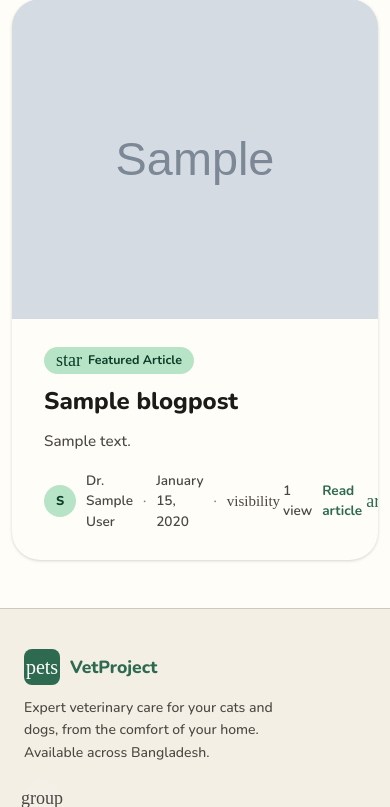
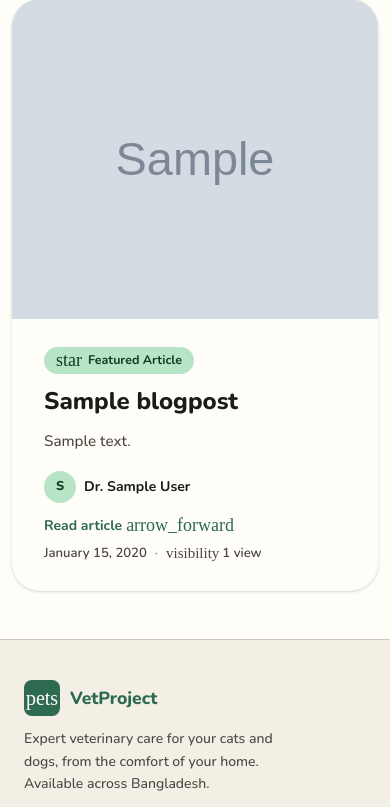
Before and after one commit to mahadi-ibne-bakar/vetproject, a Django app: page /blog/ in a window 390 px wide. Shown: the part 181-988 px from the top of the page. Run offline with Django 5.2, Linux system fonts and the light colour scheme; tables that the repository leaves empty hold one stand-in row (values such as "Sample post"); grey boxes marked "Sample" are stand-in pictures; style sheets or scripts are compiled from the project's sources; some libraries are stand-ins or nearby versions; some web fonts are replaced.

Commit message:
Fixed blog card mobile layout issue

```diff
--- a/templates/base.html
+++ b/templates/base.html
@@ -578,6 +578,12 @@
             .footer-copyright {
                 flex-direction: column;
                 gap: 2px;
+            }
+        }
+
+        @media (max-width: 600px) {
+            .blog-grid {
+                grid-template-columns: 1fr !important;
             }
         }
 
--- a/templates/public/blog_list.html
+++ b/templates/public/blog_list.html
@@ -57,9 +57,12 @@
                            font-weight:500; line-height:1.7; margin:0 0 16px;">
                     {{ featured.content|truncatechars:200 }}
                 </p>
-                <div style="display:flex; align-items:center; gap:10px;
-                            font-size:0.85rem; font-weight:600;
-                            color:var(--md-on-surface-variant);">
+                <div style="margin-top:16px;">
+                    <!-- Row 1: Author + Read article -->
+                    <div style="display:flex; align-items:center;
+                                justify-content:space-between; gap:12px;
+                                margin-bottom:8px; flex-wrap:wrap;">
+                        <div style="display:flex; align-items:center; gap:8px; flex-shrink:0;">
                             <div style="width:32px; height:32px;
                                         border-radius:var(--md-shape-full);
                                         background:var(--md-primary-container);
@@ -69,19 +72,33 @@
                                         font-size:0.8rem; flex-shrink:0;">
                                 {{ featured.author.first_name|first|upper }}
                             </div>
+                            <span style="font-weight:700; font-size:0.875rem;
+                                        color:var(--md-on-surface); white-space:nowrap;">
                                 Dr. {{ featured.author.get_full_name }}
+                            </span>
+                        </div>
+                        <span style="color:var(--md-primary); font-weight:700;
+                                    font-size:0.875rem; display:flex; align-items:center;
+                                    gap:4px; white-space:nowrap; flex-shrink:0;">
+                            Read article
+                            <span class="ms sm">arrow_forward</span>
+                        </span>
+                    </div>
+
+                    <!-- Row 2: Date + views -->
+                    <div style="display:flex; align-items:center; gap:8px;
+                                font-size:0.82rem; font-weight:600;
+                                color:var(--md-on-surface-variant);">
+                        <span style="white-space:nowrap;">
+                            {{ featured.published_at|date:"F j, Y" }}
+                        </span>
                         <span style="color:var(--md-outline);">·</span>
-                    {{ featured.published_at|date:"F j, Y" }}
-                    <span style="color:var(--md-outline);">·</span>
-                    <span style="display:inline-flex; align-items:center; gap:3px;">
+                        <span style="display:inline-flex; align-items:center;
+                                    gap:3px; white-space:nowrap;">
                             <span class="ms sm" style="font-size:15px;">visibility</span>
                             {{ featured.view_count }} view{{ featured.view_count|pluralize }}
                         </span>
-                    <span style="margin-left:auto; color:var(--md-primary);
-                                 font-weight:700; display:flex; align-items:center; gap:4px;">
-                        Read article
-                        <span class="ms sm">arrow_forward</span>
-                    </span>
+                    </div>
                 </div>
             </div>
         </div>
```
Lines whose indentation alone changed are shown as unchanged.
